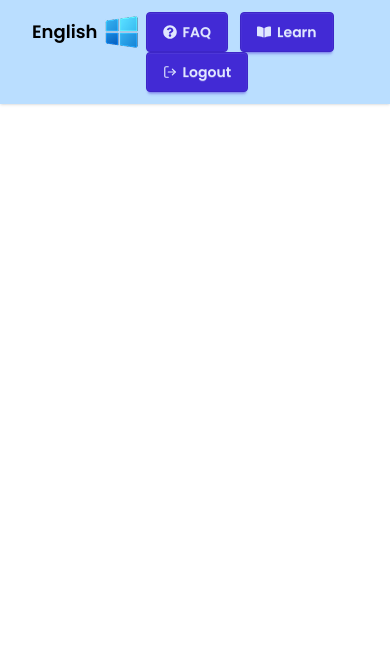
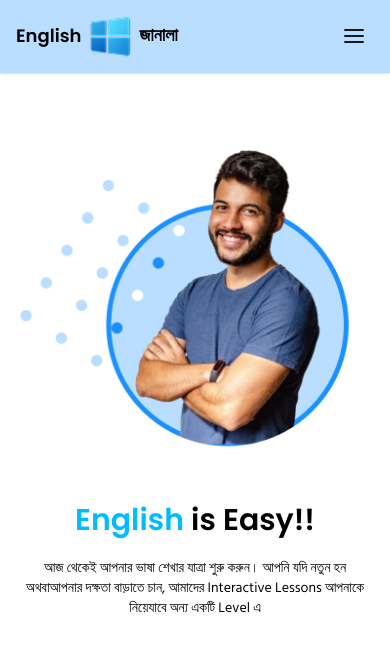
Before and after one commit to AhmadZaid20187/next-english-janala, a Next.js app: page / in a window 390 px wide. Shown: the top 652 px of the page. Built offline with nearby package versions, Linux system fonts and the light colour scheme.

Commit message:
Banner Done

```diff
--- a/src/app/layout.js
+++ b/src/app/layout.js
@@ -23,7 +23,7 @@ export default function RootLayout({ children }) {
       lang="en"
       className={`${geistSans.variable} ${geistMono.variable} h-full antialiased`}
     >
-      <body className="min-h-full flex flex-col">
+      <body className="min-h-full flex flex-col bg-white">
 
         <Navbar />
         {children}
--- a/src/app/page.js
+++ b/src/app/page.js
@@ -1,10 +1,11 @@
+import Banner from "@/components/Banner";
 import Navbar from "@/components/Navbar";
 import Image from "next/image";
 
 export default function Home() {
   return (
     <div>
-
+      <Banner />
     </div>
   );
 }
--- /dev/null
+++ b/src/components/Banner.jsx
@@ -0,0 +1,66 @@
+// import Image from 'next/image';
+// import React from 'react';
+
+// const Banner = () => {
+//     return (
+//         <div className='flex justify-between items-center my-20 mx-80'>
+//             <div>
+//                 <h2 className='text-5xl text-black font-semibold'><span className='text-[#00BCFF]'>English</span> is Easy!!</h2>
+//                 <p className='font-bangla text-black text-xm pt-5'>আজ থেকেই আপনার ভাষা শেখার যাত্রা শুরু করুন। আপনি যদি নতুন হন অথবা<br></br> আপনার দক্ষতা বাড়াতে চান, আমাদের Interactive Lessons আপনাকে নিয়ে <br></br> যাবে অন্য একটি Level এ</p>
+//             </div>
+//             <div>
+//                 <Image
+//                     src="/assets/hero-student.png"
+//                     alt='Banner Image'
+//                     width={500}
+//                     height={500}
+//                 />
+//             </div>
+//         </div>
+//     );
+// };
+
+// export default Banner;
+
+
+
+import Image from "next/image";
+
+const Banner = () => {
+    return (
+        <section className="my-10 px-4 sm:my-20 sm:mx-8 lg:my-20 lg:mx-16 xl:mx-24">
+
+            <div className="flex flex-col-reverse items-center justify-between gap-8 lg:flex-row">
+
+                {/* Text */}
+                <div className="text-center lg:text-left">
+                    <h2 className="text-3xl font-semibold text-black sm:text-4xl lg:text-8xl">
+                        <span className="text-[#00BCFF]">English</span> is Easy!!
+                    </h2>
+
+                    <p className="font-bangla pt-5 text-sm text-black sm:text-base lg:text-2xl">
+                        আজ থেকেই আপনার ভাষা শেখার যাত্রা শুরু করুন। আপনি যদি নতুন হন অথবা
+                        <br className="hidden lg:block" />
+                        আপনার দক্ষতা বাড়াতে চান, আমাদের Interactive Lessons আপনাকে নিয়ে
+                        <br className="hidden lg:block" />
+                        যাবে অন্য একটি Level এ
+                    </p>
+                </div>
+
+                {/* Image */}
+                <div className="w-full max-w-md sm:max-w-lg lg:max-w-2xl">
+                    <Image
+                        src="/assets/hero-student.png"
+                        alt="Student learning English"
+                        width={1000}
+                        height={1000}
+                        className="h-auto w-full"
+                    />
+                </div>
+
+            </div>
+        </section>
+    );
+};
+
+export default Banner;
--- a/src/components/Navbar.jsx
+++ b/src/components/Navbar.jsx
@@ -1,44 +1,131 @@
-import Image from 'next/image';
-import Link from 'next/link';
+// import Image from 'next/image';
+// import Link from 'next/link';
+// import { FaQuestionCircle, FaBookOpen } from "react-icons/fa";
+// import { FiLogOut } from "react-icons/fi";
+
+// const Navbar = () => {
+//     return (
+//         <div className='bg-[#BADEFF] shadow-sm px-4 sm:px-8 py-3 flex flex-col sm:flex-row items-center justify-between gap-3'>
+//             {/* Logo */}
+
+//             <Link href="/">
+//                 <div className='flex items-center gap-1'>
+//                     <p className='text-lg font-semibold text-black'>English</p>
+//                     <Image
+//                         src="/assets/logo.png"
+//                         alt="logo"
+//                         width={50}
+//                         height={50}
+//                     />
+//                     <p className='font-bangla text-lg font-semibold text-black'>জানালা</p>
+//                 </div>
+//             </Link>
+
+//             {/* <div className='flex items-center gap-1'>
+//                 <p className='text-lg font-semibold text-black'>English</p>
+//                 <Image
+//                     src="/assets/logo.png"
+//                     alt="logo"
+//                     width={50}
+//                     height={50}
+//                 />
+//                 <p className='font-bangla text-lg font-semibold text-black'>জানালা</p>
+//             </div> */}
+
+//             {/* Other Buttons */}
+//             <div className='flex w-full justify-center gap-2 sm:w-auto sm:justify-end'>
+//                 <button className='btn btn-primary btn-sm sm:btn-md'><FaQuestionCircle />FAQ</button>
+//                 <button className='btn btn-primary btn-sm sm:btn-md'><FaBookOpen />Learn</button>
+//                 {/* <button className='btn btn-primary'><FiLogOut />Logout</button> */}
+//             </div>
+//         </div>
+//     );
+// };
+
+// export default Navbar;
+
+
+"use client";
+
+import Image from "next/image";
+import Link from "next/link";
+import { useState } from "react";
 import { FaQuestionCircle, FaBookOpen } from "react-icons/fa";
-import { FiLogOut } from "react-icons/fi";
+import { FiMenu, FiX } from "react-icons/fi";
 
 const Navbar = () => {
+    const [isOpen, setIsOpen] = useState(false);
+
     return (
-        <div className='bg-[#BADEFF] shadow-sm px-8 py-3 flex justify-between'>
+        <nav className="bg-[#BADEFF] shadow-sm px-4 sm:px-8 py-3">
+
+            {/* Main Navbar */}
+            <div className="flex items-center justify-between">
+
                 {/* Logo */}
+                <Link href="/">
+                    <div className="flex items-center gap-1">
+                        <p className="text-lg font-semibold text-black">
+                            English
+                        </p>
 
-            <Link href="/">
-                <div className='flex items-center gap-1'>
-                    <p className='text-lg font-semibold text-black'>English</p>
                         <Image
                             src="/assets/logo.png"
-                        alt="logo"
+                            alt="English Janala logo"
                             width={50}
                             height={50}
                         />
-                    <p className='font-bangla text-lg font-semibold text-black'>জানালা</p>
+
+                        <p className="font-bangla text-lg font-semibold text-black">
+                            জানালা
+                        </p>
                     </div>
                 </Link>
 
-            {/* <div className='flex items-center gap-1'>
-                <p className='text-lg font-semibold text-black'>English</p>
-                <Image
-                    src="/assets/logo.png"
-                    alt="logo"
-                    width={50}
-                    height={50}
-                />
-                <p className='font-bangla text-lg font-semibold text-black'>জানালা</p>
-            </div> */}
+                {/* Desktop Buttons */}
+                <div className="hidden sm:flex items-center gap-2">
+                    <button className="btn btn-primary btn-sm md:btn-md">
+                        <FaQuestionCircle />
+                        FAQ
+                    </button>
 
-            {/* Other Buttons */}
-            <div className='space-x-3'>
-                <button className='btn btn-primary'><FaQuestionCircle />FAQ</button>
-                <button className='btn btn-primary'><FaBookOpen />Learn</button>
-                <button className='btn btn-primary'><FiLogOut />Logout</button>
+                    <button className="btn btn-primary btn-sm md:btn-md">
+                        <FaBookOpen />
+                        Learn
+                    </button>
                 </div>
+
+                {/* Mobile Menu Button */}
+                <button
+                    onClick={() => setIsOpen(!isOpen)}
+                    className="btn btn-square btn-ghost sm:hidden"
+                    aria-label="Toggle menu"
+                >
+                    {isOpen ? (
+                        <FiX size={24} />
+                    ) : (
+                        <FiMenu size={24} />
+                    )}
+                </button>
             </div>
+
+            {/* Mobile Dropdown Menu */}
+            {isOpen && (
+                <div className="mt-3 flex flex-col gap-2 border-t border-blue-200 pt-3 sm:hidden">
+
+                    <button className="btn btn-primary w-full">
+                        <FaQuestionCircle />
+                        FAQ
+                    </button>
+
+                    <button className="btn btn-primary w-full">
+                        <FaBookOpen />
+                        Learn
+                    </button>
+
+                </div>
+            )}
+        </nav>
     );
 };
 
```
Lines whose indentation alone changed are shown as unchanged.
